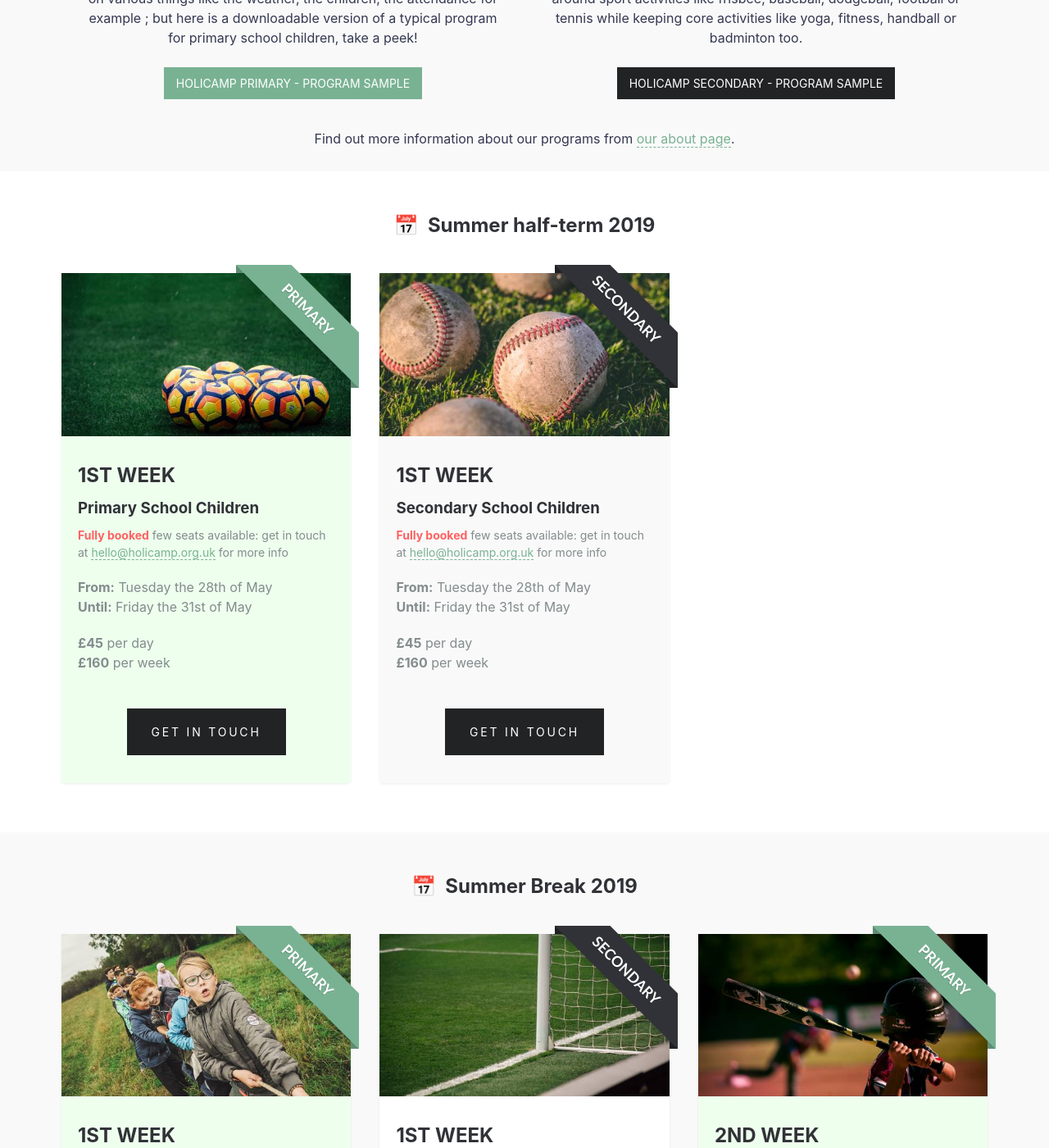
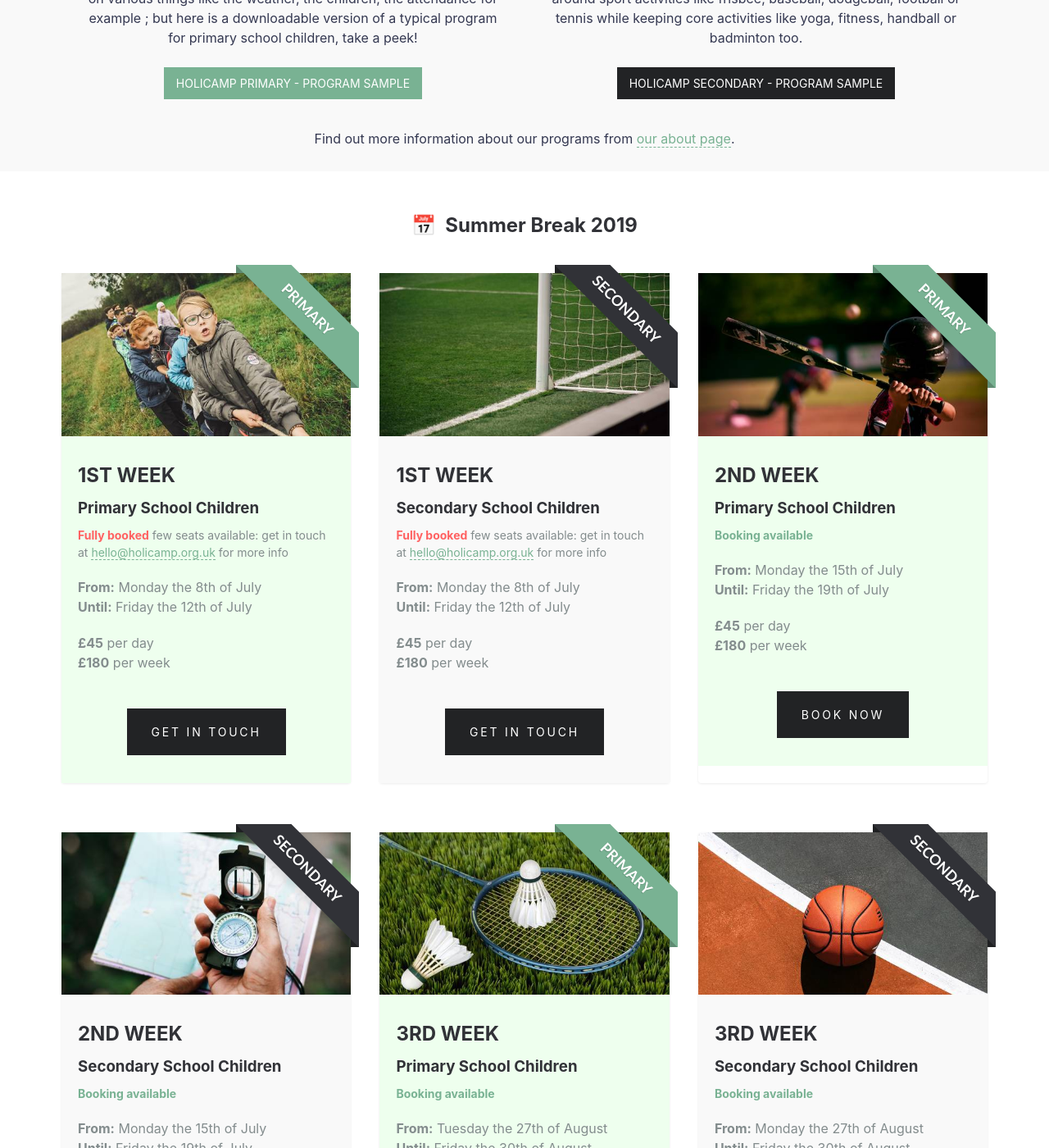
Before and after one commit to holicamp/holicamp.github.io, a Jekyll site: the page built from index.md, in a window 1280 px wide and 1400 px high, scrolled down 1368 px. Shown: the whole window at 82% size. Built offline with Jekyll 4.4.1, drawn with Linux system fonts in a browser that asks for light colours; nearby versions of some CDN libraries; comment, search, counter and statistics services are not loaded.

```diff
--- a/_layouts/default.html
+++ b/_layouts/default.html
@@ -84,17 +84,6 @@
 
             <section>
                 <div class="container">
-                    <h2 class="post-list-header">📅&nbsp;&nbsp;Summer half-term 2019</h2>
-                    <div class="post-list">
-                        {% for post in site.categories.summer_ht_2019 %}
-                            {% include card.html %}
-                        {% endfor %}
-                    </div>
-                </div>
-            </section>
-
-            <section class="bg-alt">
-                <div class="container">
                     <h2 class="post-list-header">📅&nbsp;&nbsp;Summer Break 2019</h2>
                     <div class="post-list">
                         {% for post in site.categories.summer_2019 %}
```
